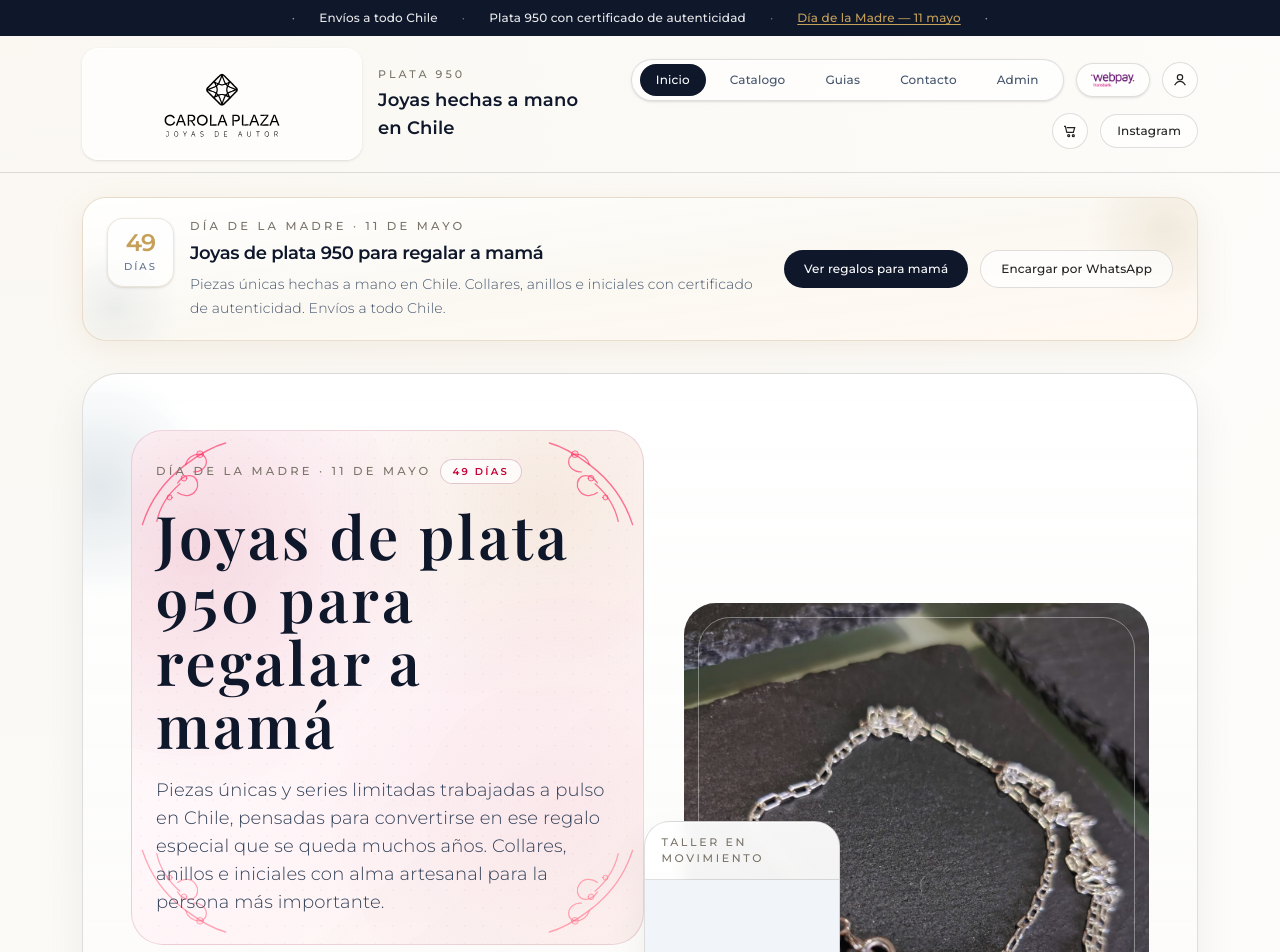
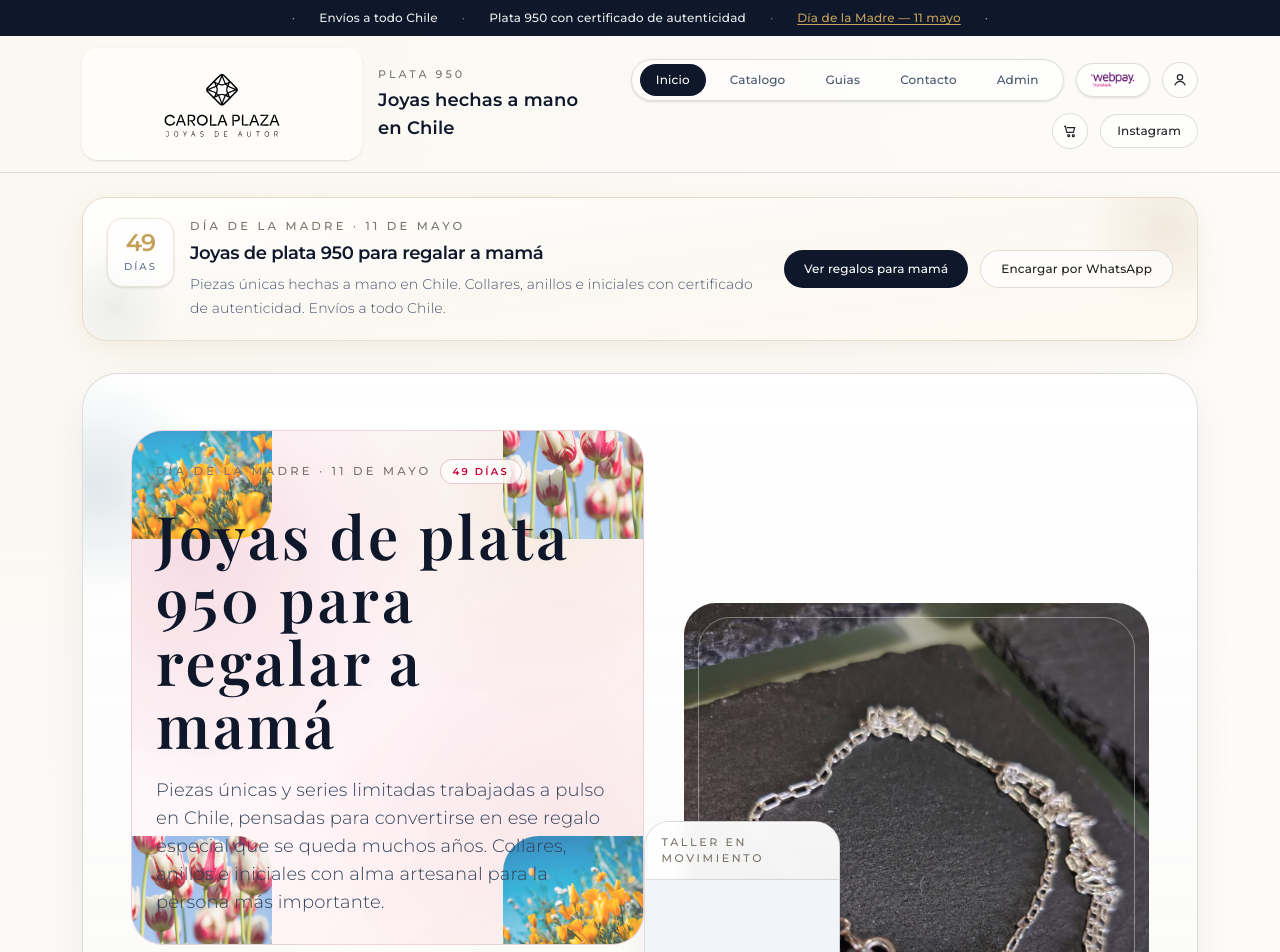
Before and after one commit to Vhcos/carolaplazajoyas, a Next.js app: page / in a window 1280 px wide. Shown: the top 952 px of the page. Built offline with nearby package versions, Linux system fonts and the light colour scheme; grey boxes are pictures that could not be loaded.

Commit message:
feat: marcos florales fotograficos en hero y logo aun mas grande

```diff
--- a/app/globals.css
+++ b/app/globals.css
@@ -136,8 +136,7 @@ body > div:first-child {
   content: "";
   position: absolute;
   inset: 0;
-  background-image: radial-gradient(rgba(174, 81, 117, 0.13) 1.2px, transparent 1.2px);
-  background-size: 18px 18px;
-  opacity: 0.35;
+  background: linear-gradient(180deg, rgba(255, 255, 255, 0.18), rgba(255, 255, 255, 0));
+  opacity: 0.55;
   pointer-events: none;
 }
--- a/app/page.tsx
+++ b/app/page.tsx
@@ -72,28 +72,6 @@ function getDaysUntilMothersDay(): number {
   const target = today > currentYearTarget ? new Date(now.getFullYear() + 1, 4, 11) : currentYearTarget;
   const diffMs = target.getTime() - today.getTime();
   return Math.max(0, Math.ceil(diffMs / (1000 * 60 * 60 * 24)));
-}
-
-function FloralVineCorner({ className = "" }: { className?: string }) {
-  return (
-    <svg
-      viewBox="0 0 120 120"
-      aria-hidden
-      className={`pointer-events-none absolute ${className}`}
-      fill="none"
-      stroke="currentColor"
-      strokeLinecap="round"
-      strokeLinejoin="round"
-    >
-      <path d="M8 112C17 84 34 58 62 37C78 25 97 14 112 10" strokeWidth="1.8" />
-      <path d="M26 108C30 89 40 74 55 61" strokeWidth="1.6" />
-      <path d="M52 60C57 52 65 49 72 52C77 55 79 63 75 69C70 77 60 78 52 72" strokeWidth="1.6" />
-      <path d="M62 37C64 29 71 24 79 24C84 24 88 28 88 33C88 41 80 47 72 46" strokeWidth="1.6" />
-      <circle cx="80" cy="24" r="4.2" fill="currentColor" fillOpacity="0.18" strokeWidth="1.2" />
-      <circle cx="60" cy="54" r="3.6" fill="currentColor" fillOpacity="0.18" strokeWidth="1.2" />
-      <circle cx="42" cy="78" r="3.2" fill="currentColor" fillOpacity="0.18" strokeWidth="1.2" />
-    </svg>
-  );
 }
 
 function CollectionCard({ product }: { product: Product }) {
@@ -240,10 +218,46 @@ export default async function HomePage() {
         <div className="relative grid gap-10 lg:grid-cols-[minmax(0,1.05fr)_minmax(340px,0.95fr)] lg:items-center">
           <div className="space-y-8">
             <div className="cp-mothersday-card rounded-[2rem] border border-[rgba(174,81,117,0.2)] px-5 py-6 sm:px-6 sm:py-7">
-              <FloralVineCorner className="left-1 top-1 h-20 w-20 text-rose-500/60 sm:h-24 sm:w-24" />
-              <FloralVineCorner className="right-1 top-1 h-20 w-20 -scale-x-100 text-rose-500/60 sm:h-24 sm:w-24" />
-              <FloralVineCorner className="left-1 bottom-1 h-20 w-20 -scale-y-100 text-rose-400/55 sm:h-24 sm:w-24" />
-              <FloralVineCorner className="right-1 bottom-1 h-20 w-20 -scale-x-100 -scale-y-100 text-rose-400/55 sm:h-24 sm:w-24" />
+              <div className="pointer-events-none absolute -left-3 -top-3 h-24 w-28 overflow-hidden rounded-br-[2.25rem] sm:-left-5 sm:-top-5 sm:h-32 sm:w-40">
+                <Image
+                  src="/decor/mothersday-flowers-a.jpg"
+                  alt=""
+                  fill
+                  aria-hidden
+                  className="object-cover object-center opacity-85 saturate-125"
+                  sizes="160px"
+                />
+              </div>
+              <div className="pointer-events-none absolute -right-3 -top-3 h-24 w-28 overflow-hidden rounded-bl-[2.25rem] sm:-right-5 sm:-top-5 sm:h-32 sm:w-40">
+                <Image
+                  src="/decor/mothersday-flowers-b.jpg"
+                  alt=""
+                  fill
+                  aria-hidden
+                  className="object-cover object-center opacity-85 saturate-125"
+                  sizes="160px"
+                />
+              </div>
+              <div className="pointer-events-none absolute -bottom-3 -left-3 h-24 w-28 overflow-hidden rounded-tr-[2.25rem] sm:-bottom-5 sm:-left-5 sm:h-32 sm:w-40">
+                <Image
+                  src="/decor/mothersday-flowers-b.jpg"
+                  alt=""
+                  fill
+                  aria-hidden
+                  className="object-cover object-center opacity-78 saturate-120"
+                  sizes="160px"
+                />
+              </div>
+              <div className="pointer-events-none absolute -bottom-3 -right-3 h-24 w-28 overflow-hidden rounded-tl-[2.25rem] sm:-bottom-5 sm:-right-5 sm:h-32 sm:w-40">
+                <Image
+                  src="/decor/mothersday-flowers-a.jpg"
+                  alt=""
+                  fill
+                  aria-hidden
+                  className="object-cover object-center opacity-78 saturate-120"
+                  sizes="160px"
+                />
+              </div>
 
               <div className="relative z-10 space-y-5">
                 <div className="flex flex-wrap items-center gap-2">
```
Also changed, not shown: public/decor/mothersday-flowers-a.jpg (added), public/decor/mothersday-flowers-b.jpg (added).
